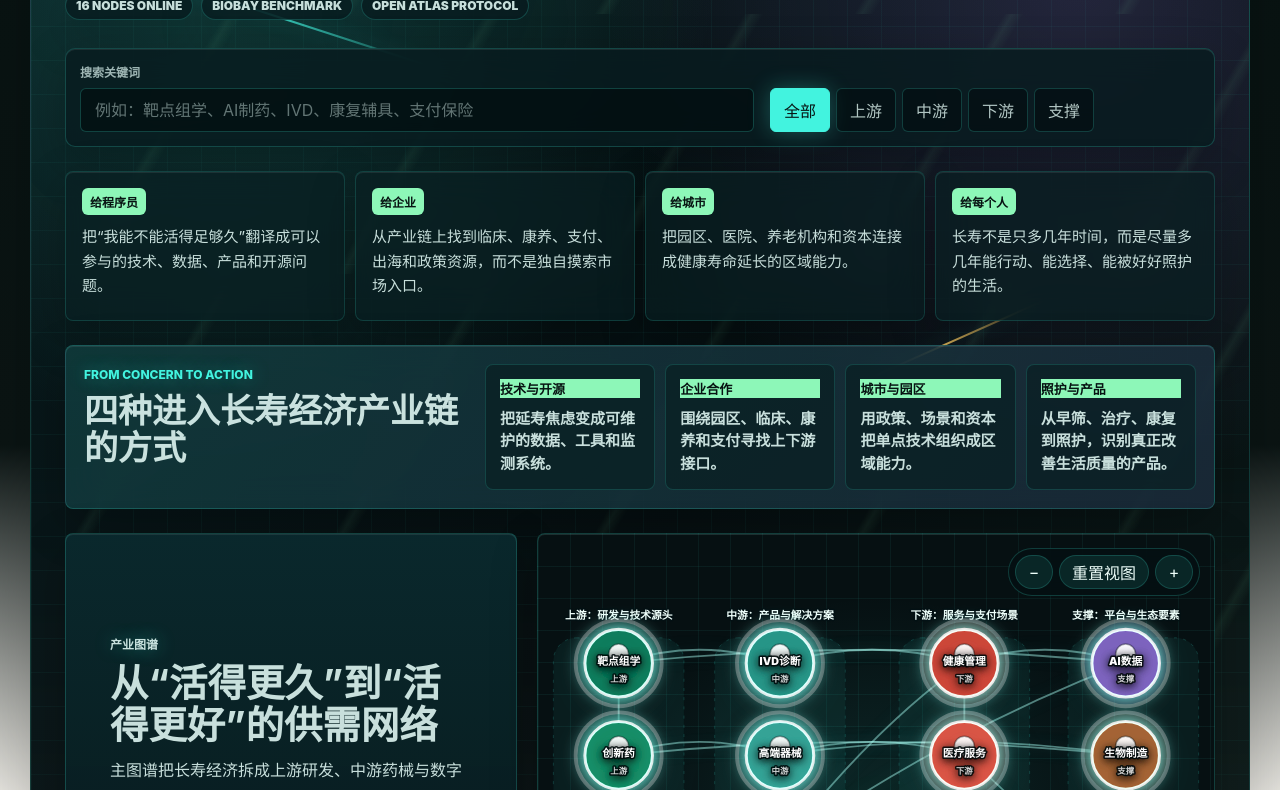
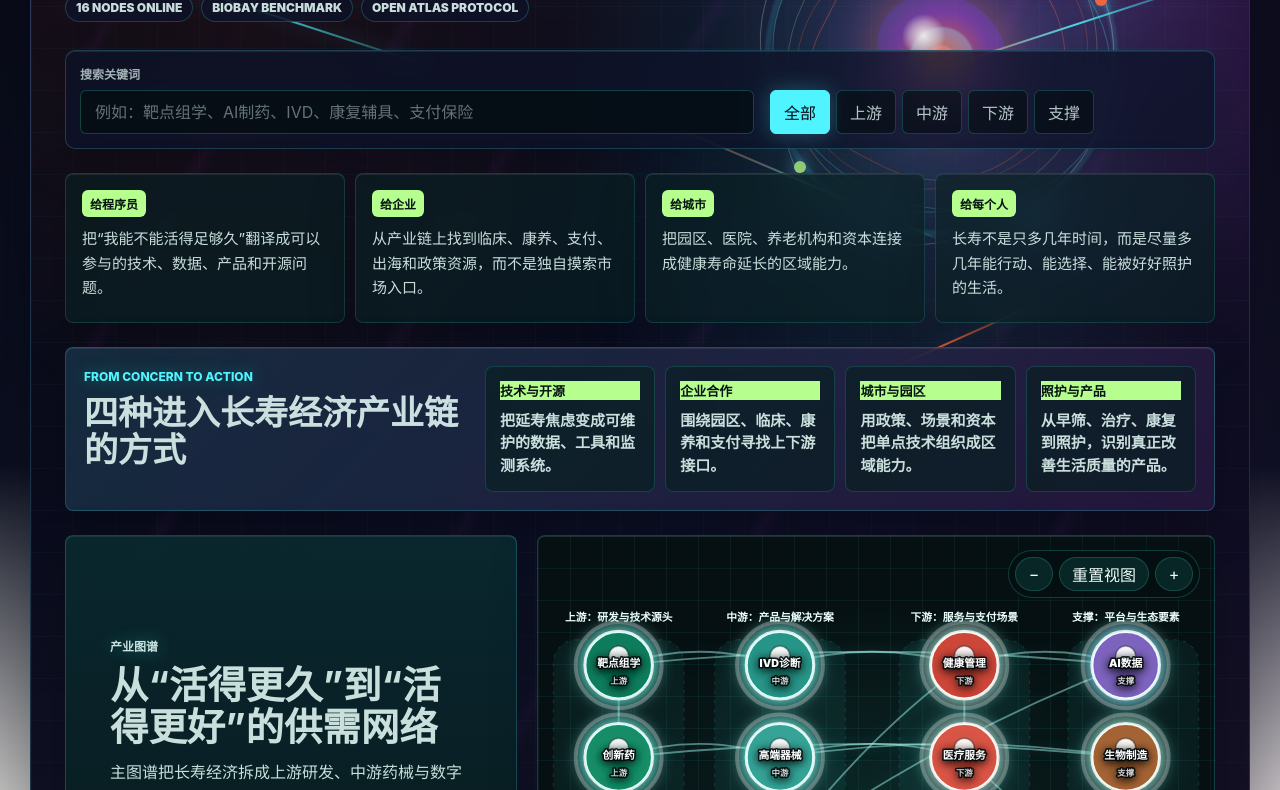
Before and after one commit to proteinb/longevity-economy-atlas, a website: page index.html in a window 1280 px wide. Shown: the part 315-1105 px from the top of the page. Drawn offline with Linux system fonts and the light colour scheme.

Commit message:
Refine atlas cover style and map hover

```diff
--- a/app.js
+++ b/app.js
@@ -586,6 +586,7 @@ const state = {
   query: "",
   selectedNode: null,
   lockedNode: null,
+  hoveredNode: null,
   mapTransform: { x: 0, y: 0, scale: 1 },
   isPanning: false,
   didPan: false,
@@ -642,7 +643,7 @@ function drawMap() {
   nodeLayer.innerHTML = "";
   setMapTransform();
 
-  const activeNode = state.lockedNode;
+  const activeNode = state.lockedNode || state.hoveredNode;
   const relatedNodes = getRelatedNodeIds(activeNode);
 
   [
@@ -692,10 +693,11 @@ function drawMap() {
 
     const visibleByStage = state.filter === "all" || node.stage === state.filter;
     const selected = state.selectedNode === node.id;
+    const hovered = state.hoveredNode === node.id;
     const unrelated = activeNode && !relatedNodes.has(node.id);
     group.setAttribute(
       "class",
-      `node-button${visibleByStage ? "" : " is-dimmed"}${selected ? " is-selected" : ""}${unrelated ? " is-unrelated" : ""}`,
+      `node-button${visibleByStage ? "" : " is-dimmed"}${selected ? " is-selected" : ""}${hovered ? " is-hovered" : ""}${unrelated ? " is-unrelated" : ""}`,
     );
     group.setAttribute("tabindex", "0");
     group.setAttribute("role", "button");
@@ -719,6 +721,20 @@ function drawMap() {
     type.textContent = node.type;
 
     group.append(halo, pulse, circle, core, label, type);
+    const activateHover = () => {
+      if (state.lockedNode) return;
+      state.hoveredNode = node.id;
+      drawMap();
+    };
+    const clearHover = () => {
+      if (state.lockedNode) return;
+      state.hoveredNode = null;
+      drawMap();
+    };
+    group.addEventListener("pointerenter", activateHover);
+    group.addEventListener("mouseenter", activateHover);
+    group.addEventListener("pointerleave", clearHover);
+    group.addEventListener("mouseleave", clearHover);
     group.addEventListener("click", (event) => {
       event.stopPropagation();
       selectNode(node.id);
@@ -736,6 +752,7 @@ function drawMap() {
 function selectNode(nodeId) {
   state.lockedNode = state.lockedNode === nodeId ? null : nodeId;
   state.selectedNode = state.lockedNode;
+  state.hoveredNode = null;
   render();
 }
 
@@ -743,6 +760,7 @@ function resetMapView() {
   state.mapTransform = { x: 0, y: 0, scale: 1 };
   state.lockedNode = null;
   state.selectedNode = null;
+  state.hoveredNode = null;
   render();
 }
 
--- a/index.html
+++ b/index.html
@@ -39,6 +39,24 @@
           <span></span>
           <span></span>
           <span></span>
+        </div>
+        <div class="cover-visual" aria-hidden="true">
+          <div class="cover-specimen">
+            <span class="specimen-core"></span>
+            <span class="specimen-ring ring-a"></span>
+            <span class="specimen-ring ring-b"></span>
+            <span class="specimen-ring ring-c"></span>
+            <span class="specimen-node node-a"></span>
+            <span class="specimen-node node-b"></span>
+            <span class="specimen-node node-c"></span>
+            <span class="specimen-node node-d"></span>
+          </div>
+          <div class="cover-beam beam-a"></div>
+          <div class="cover-beam beam-b"></div>
+          <div class="cover-caption">
+            <span>BIOMEDICAL HORIZONS</span>
+            <strong>Healthspan Atlas</strong>
+          </div>
         </div>
         <div class="workspace-header">
           <div>
--- a/styles.css
+++ b/styles.css
@@ -1250,22 +1250,24 @@ p {
 
 /* Life-science cockpit theme for the first viewport and atlas map. */
 :root {
-  --void: #071312;
-  --void-2: #0b1d21;
-  --panel: rgba(8, 28, 31, 0.82);
-  --panel-strong: rgba(12, 42, 47, 0.92);
-  --cyan: #42f3df;
-  --lime: #8df7b8;
+  --void: #080914;
+  --void-2: #10112a;
+  --panel: rgba(14, 18, 40, 0.78);
+  --panel-strong: rgba(18, 20, 54, 0.92);
+  --cyan: #50f4ff;
+  --lime: #b6ff8f;
   --violet: #a98bff;
-  --amber: #ffd166;
-  --hot: #ff6b8a;
-  --tech-line: rgba(66, 243, 223, 0.22);
-  --tech-shadow: 0 24px 80px rgba(0, 0, 0, 0.28);
+  --amber: #ffc85a;
+  --hot: #ff6a3d;
+  --magenta: #e044ff;
+  --tech-line: rgba(80, 244, 255, 0.22);
+  --tech-shadow: 0 28px 90px rgba(4, 5, 16, 0.5);
 }
 
 body {
   background:
-    linear-gradient(180deg, #071312 0, #0b1514 760px, var(--paper) 1120px);
+    radial-gradient(ellipse at 72% 6%, rgba(224, 68, 255, 0.18), transparent 32%),
+    linear-gradient(180deg, #080914 0, #0c1021 780px, var(--paper) 1160px);
 }
 
 .topbar {
@@ -1293,14 +1295,15 @@ body {
   position: relative;
   width: min(1220px, calc(100% - 32px));
   min-height: calc(100vh - 72px);
-  padding: 44px clamp(18px, 3vw, 34px) 28px;
+  padding: 46px clamp(18px, 3vw, 34px) 30px;
   overflow: hidden;
-  border: 1px solid rgba(66, 243, 223, 0.16);
-  border-radius: 10px;
+  border: 1px solid rgba(80, 244, 255, 0.16);
+  border-radius: 8px;
   background:
-    radial-gradient(ellipse at 18% 8%, rgba(66, 243, 223, 0.2), transparent 34%),
-    radial-gradient(ellipse at 86% 16%, rgba(169, 139, 255, 0.18), transparent 32%),
-    linear-gradient(135deg, rgba(9, 29, 32, 0.98), rgba(6, 15, 17, 0.98) 54%, rgba(13, 28, 26, 0.98));
+    radial-gradient(circle at 72% 28%, rgba(80, 244, 255, 0.16), transparent 27%),
+    radial-gradient(ellipse at 88% 12%, rgba(224, 68, 255, 0.22), transparent 28%),
+    radial-gradient(ellipse at 18% 8%, rgba(255, 106, 61, 0.1), transparent 34%),
+    linear-gradient(132deg, rgba(8, 9, 20, 0.99), rgba(12, 15, 37, 0.98) 54%, rgba(18, 11, 32, 0.98));
   box-shadow: var(--tech-shadow);
 }
 
@@ -1312,12 +1315,12 @@ body {
 }
 
 .bio-grid-bg {
-  opacity: 0.54;
+  opacity: 0.38;
   background:
-    linear-gradient(rgba(66, 243, 223, 0.08) 1px, transparent 1px),
-    linear-gradient(90deg, rgba(66, 243, 223, 0.08) 1px, transparent 1px),
-    linear-gradient(120deg, transparent 0 47%, rgba(141, 247, 184, 0.12) 49%, transparent 52%);
-  background-size: 34px 34px, 34px 34px, 260px 260px;
+    linear-gradient(rgba(80, 244, 255, 0.08) 1px, transparent 1px),
+    linear-gradient(90deg, rgba(80, 244, 255, 0.08) 1px, transparent 1px),
+    linear-gradient(120deg, transparent 0 46%, rgba(224, 68, 255, 0.12) 49%, transparent 52%);
+  background-size: 42px 42px, 42px 42px, 300px 300px;
   mask-image: linear-gradient(180deg, #000 0, #000 68%, transparent 100%);
 }
 
@@ -1326,8 +1329,8 @@ body {
   width: 280px;
   height: 2px;
   border-radius: 999px;
-  background: linear-gradient(90deg, transparent, rgba(66, 243, 223, 0.9), transparent);
-  box-shadow: 0 0 20px rgba(66, 243, 223, 0.32);
+  background: linear-gradient(90deg, transparent, rgba(80, 244, 255, 0.86), transparent);
+  box-shadow: 0 0 20px rgba(80, 244, 255, 0.32);
   transform: rotate(-24deg);
 }
 
@@ -1347,10 +1350,159 @@ body {
   top: 590px;
   right: 16%;
   width: 220px;
-  background: linear-gradient(90deg, transparent, rgba(255, 209, 102, 0.86), transparent);
-}
-
-.workspace > *:not(.bio-grid-bg):not(.bio-orbit-field) {
+  background: linear-gradient(90deg, transparent, rgba(255, 106, 61, 0.88), transparent);
+}
+
+.cover-visual {
+  position: absolute;
+  inset: 0;
+  pointer-events: none;
+  z-index: 0;
+}
+
+.cover-specimen {
+  position: absolute;
+  top: 88px;
+  right: clamp(24px, 7vw, 96px);
+  width: clamp(280px, 34vw, 460px);
+  aspect-ratio: 1;
+  border-radius: 50%;
+  background:
+    radial-gradient(circle at 50% 50%, rgba(255, 255, 255, 0.92) 0 4%, rgba(80, 244, 255, 0.7) 5% 10%, transparent 11%),
+    radial-gradient(circle at 50% 50%, rgba(224, 68, 255, 0.22), transparent 44%),
+    radial-gradient(circle at 50% 50%, transparent 55%, rgba(80, 244, 255, 0.14) 56% 57%, transparent 58%);
+  opacity: 0.92;
+  filter: drop-shadow(0 0 54px rgba(80, 244, 255, 0.28));
+}
+
+.cover-specimen::before,
+.cover-specimen::after {
+  content: "";
+  position: absolute;
+  inset: 10%;
+  border-radius: 46% 54% 58% 42%;
+  border: 1px solid rgba(255, 255, 255, 0.28);
+  transform: rotate(-18deg);
+}
+
+.cover-specimen::after {
+  inset: 22%;
+  border-color: rgba(255, 106, 61, 0.36);
+  transform: rotate(27deg);
+}
+
+.specimen-core,
+.specimen-ring,
+.specimen-node,
+.cover-beam,
+.cover-caption {
+  position: absolute;
+}
+
+.specimen-core {
+  inset: 35%;
+  border-radius: 42% 58% 49% 51%;
+  background:
+    radial-gradient(circle at 36% 32%, #fff, rgba(255, 255, 255, 0.4) 12%, transparent 18%),
+    radial-gradient(circle, rgba(255, 106, 61, 0.86), rgba(224, 68, 255, 0.34) 52%, rgba(80, 244, 255, 0.08));
+  box-shadow: 0 0 40px rgba(255, 106, 61, 0.38);
+}
+
+.specimen-ring {
+  inset: 16%;
+  border-radius: 50%;
+  border: 1px solid rgba(80, 244, 255, 0.28);
+}
+
+.ring-a {
+  transform: rotate(18deg) scaleX(1.16);
+}
+
+.ring-b {
+  transform: rotate(-38deg) scaleX(1.08);
+  border-color: rgba(182, 255, 143, 0.24);
+}
+
+.ring-c {
+  transform: rotate(72deg) scaleX(0.86);
+  border-color: rgba(255, 106, 61, 0.28);
+}
+
+.specimen-node {
+  width: 12px;
+  height: 12px;
+  border-radius: 50%;
+  background: #fff;
+  box-shadow: 0 0 18px rgba(80, 244, 255, 0.9);
+}
+
+.node-a {
+  top: 18%;
+  left: 33%;
+}
+
+.node-b {
+  top: 35%;
+  right: 12%;
+  background: var(--hot);
+}
+
+.node-c {
+  left: 16%;
+  bottom: 24%;
+  background: var(--lime);
+}
+
+.node-d {
+  right: 27%;
+  bottom: 12%;
+  background: var(--cyan);
+}
+
+.cover-beam {
+  height: 2px;
+  width: 34vw;
+  max-width: 520px;
+  border-radius: 999px;
+  background: linear-gradient(90deg, transparent, rgba(255, 106, 61, 0.75), rgba(80, 244, 255, 0.86), transparent);
+  filter: blur(0.2px) drop-shadow(0 0 16px rgba(80, 244, 255, 0.35));
+}
+
+.beam-a {
+  top: 292px;
+  right: 2%;
+  transform: rotate(-18deg);
+}
+
+.beam-b {
+  top: 410px;
+  right: 22%;
+  transform: rotate(23deg);
+  opacity: 0.68;
+}
+
+.cover-caption {
+  right: clamp(26px, 5vw, 70px);
+  bottom: 28px;
+  display: grid;
+  gap: 4px;
+  color: rgba(238, 252, 255, 0.8);
+  text-align: right;
+  text-transform: uppercase;
+}
+
+.cover-caption span {
+  color: rgba(80, 244, 255, 0.8);
+  font-size: 11px;
+  font-weight: 900;
+}
+
+.cover-caption strong {
+  font-size: clamp(18px, 2.4vw, 30px);
+  letter-spacing: 0;
+}
+
+.workspace > *:not(.bio-grid-bg):not(.bio-orbit-field):not(.cover-visual) {
   position: relative;
   z-index: 1;
 }
@@ -1366,9 +1518,9 @@ body {
 }
 
 .workspace h1 {
-  max-width: 920px;
+  max-width: 760px;
   color: #effffb;
-  text-shadow: 0 0 36px rgba(66, 243, 223, 0.2);
+  text-shadow: 0 0 36px rgba(80, 244, 255, 0.22);
 }
 
 .mission-strip {
@@ -1385,7 +1537,7 @@ body {
 .action-paths,
 .map-copy,
 .map-stage {
-  border: 1px solid rgba(66, 243, 223, 0.2);
+  border: 1px solid rgba(80, 244, 255, 0.2);
   background: var(--panel);
   box-shadow:
     inset 0 1px 0 rgba(255, 255, 255, 0.08),
@@ -1445,10 +1597,10 @@ body {
 
 .segment:hover,
 .segment.is-active {
-  color: #071312;
+  color: #080914;
   border-color: var(--cyan);
   background: var(--cyan);
-  box-shadow: 0 0 22px rgba(66, 243, 223, 0.28);
+  box-shadow: 0 0 22px rgba(80, 244, 255, 0.28);
 }
 
 .value-strip article,
@@ -1475,8 +1627,8 @@ body {
 
 .action-paths {
   background:
-    linear-gradient(135deg, rgba(66, 243, 223, 0.12), rgba(169, 139, 255, 0.1)),
-    rgba(9, 31, 35, 0.72);
+    linear-gradient(135deg, rgba(80, 244, 255, 0.12), rgba(224, 68, 255, 0.1)),
+    rgba(14, 18, 40, 0.72);
 }
 
 .path-card:hover {
@@ -1622,11 +1774,13 @@ body {
   stroke-width: 2px;
 }
 
+.node-button.is-hovered .node-pulse,
 .node-button.is-selected .node-pulse {
   opacity: 1;
   animation: nodePulse 1.7s ease-out infinite;
 }
 
+.node-button.is-hovered circle:not(.node-pulse):not(.node-halo):not(.node-core),
 .node-button.is-selected circle:not(.node-pulse):not(.node-halo):not(.node-core) {
   stroke: #ffffff;
   stroke-width: 6px;
@@ -1775,6 +1929,17 @@ body {
     min-height: auto;
   }
 
+  .cover-specimen {
+    top: 130px;
+    right: -120px;
+    width: 360px;
+    opacity: 0.42;
+  }
+
+  .cover-caption {
+    display: none;
+  }
+
   .map-toolbar {
     top: 10px;
     left: 10px;
@@ -1789,6 +1954,16 @@ body {
     padding: 26px 12px 18px;
   }
 
+  .cover-specimen {
+    top: 118px;
+    right: -150px;
+    width: 320px;
+  }
+
+  .cover-beam {
+    opacity: 0.45;
+  }
+
   .mission-strip span {
     font-size: 11px;
   }
```
